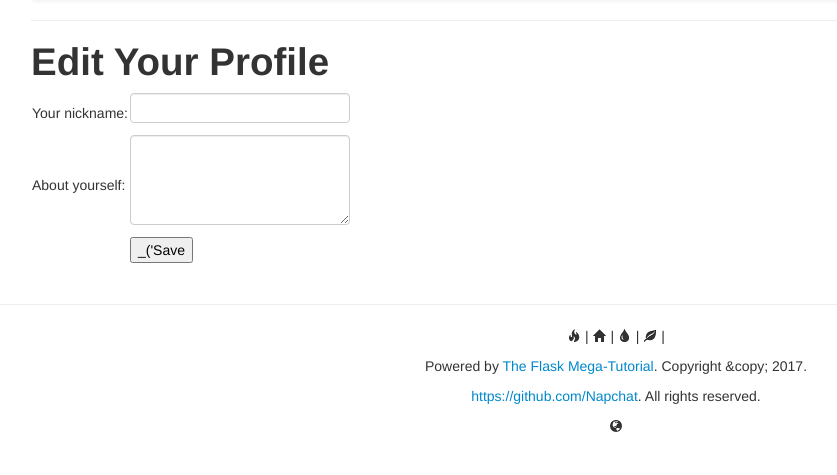
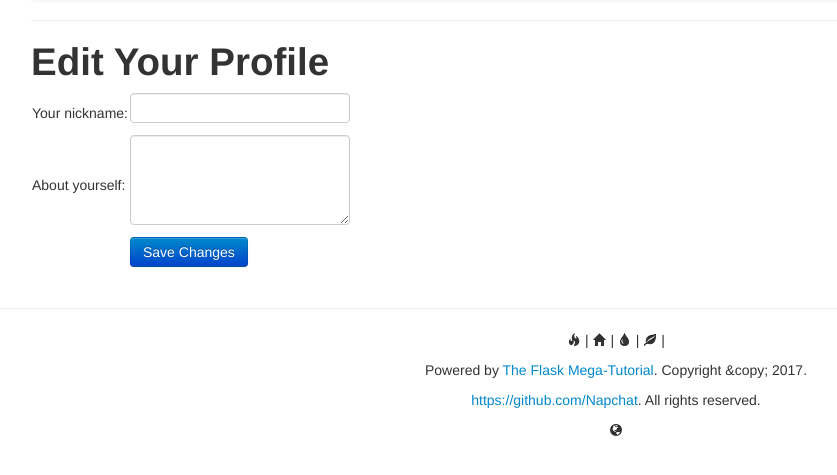
Before and after one commit to Napchat/microblog, a Python web app: template app/templates/edit.html in a window 1280 px wide. Shown: the part 42-517 px from the top of the page, without its empty margins (24-861 px from the left). Run offline with Jinja, Linux system fonts and the light colour scheme; the template is opened without the code that fills it, so the values that code supplies are empty, except form fields; tables that the repository leaves empty hold one stand-in row (values such as "Sample post"); form fields are guessed from the names that the template uses; some libraries are stand-ins or nearby versions.

Commit message:
update button

```diff
--- a/app/templates/edit.html
+++ b/app/templates/edit.html
@@ -20,7 +20,7 @@
       </tr>
       <tr>
         <td></td>
-        <td><input type='submit' value=_('Save Changes')></td>
+        <td><button class='btn btn-primary'>{{ _('Save Changes') }}</button></td>
       </tr>
     </table>
   </form>
```
